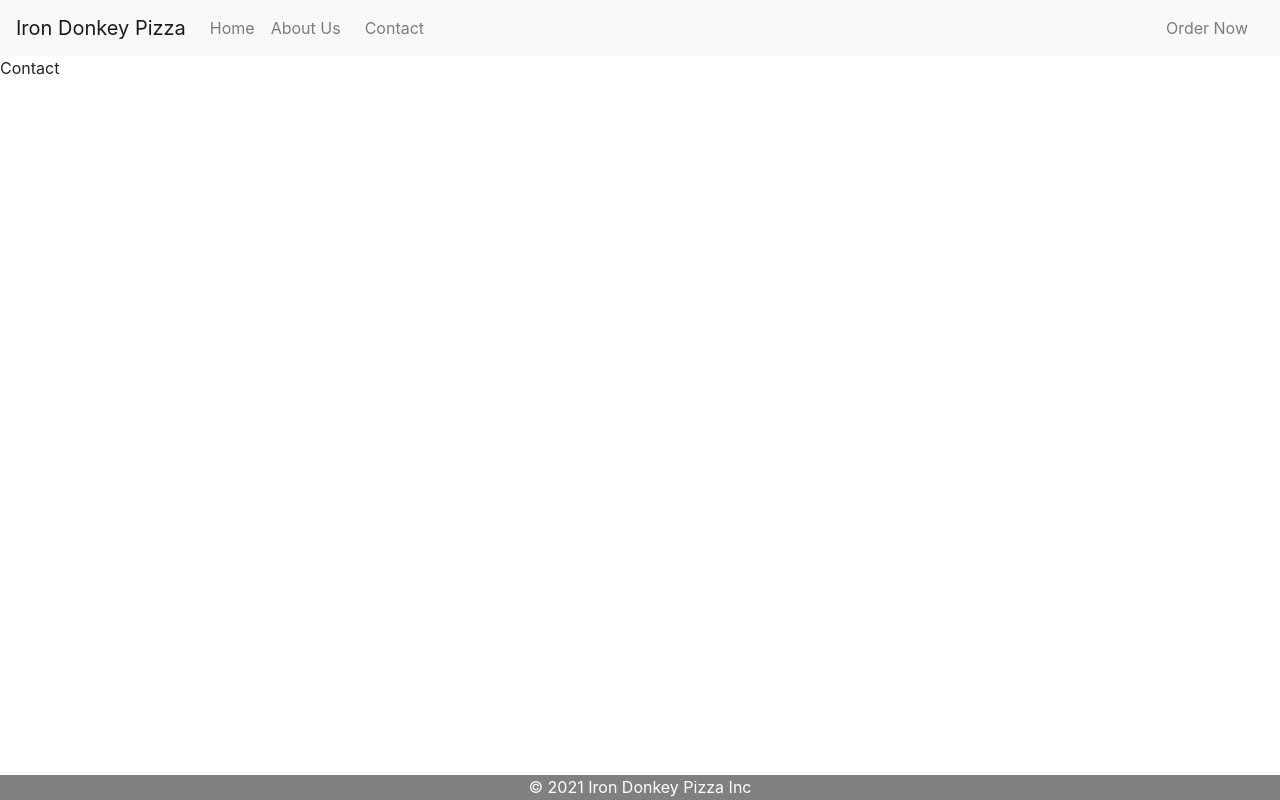
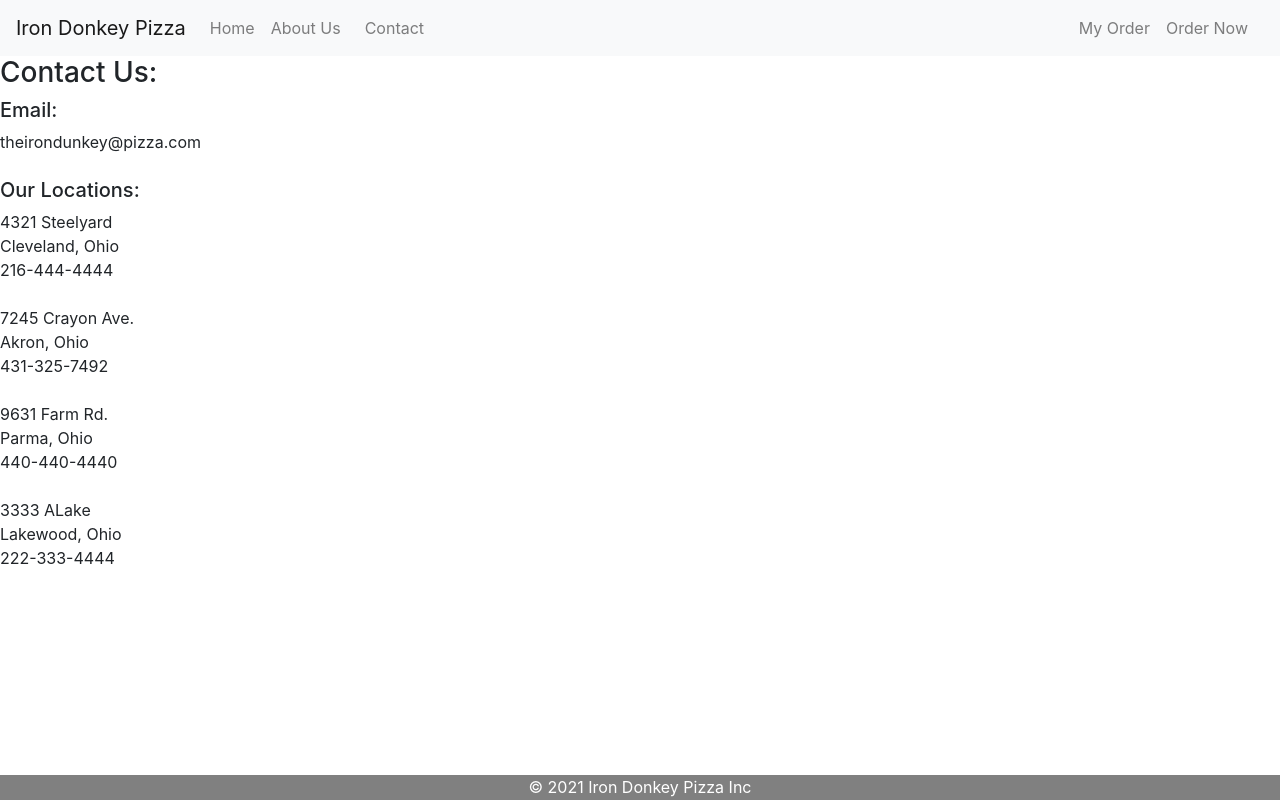
Before and after one commit to AlmuHusan/IronDunkeyPizza, a React (Create React App) app: page /contact in a window 1280 px wide. Built offline with nearby package versions, Linux system fonts and the light colour scheme.

Commit message:
Updated UI

```diff
--- a/src/About.js
+++ b/src/About.js
@@ -1,5 +1,6 @@
 import './App.css';
 import React from 'react';
+import pic from './donkey.jpg';
 class About extends React.Component{
 
   constructor(props) {
@@ -24,7 +25,16 @@ class About extends React.Component{
 
   return (
 
-    <div>About</div>
+    <div>
+      <h3>About Us:</h3>
+      <img
+
+      style={{width: 400, height: 400,maxWidth: "400"}}
+      src={pic}
+      alt="First slide"
+    />
+    <p>Iron Donkey Pizza is a noble pizza place with our humble beginings starting at downtown Cleveland  </p>
+    </div>
     );
 
   }
--- a/src/App.js
+++ b/src/App.js
@@ -5,6 +5,7 @@ import Order from './Order.js';
 import Home from './Home.js';
 import About from './About';
 import Contact from './Contact';
+import MyOrder from './MyOrder';
 import { BrowserRouter as Router, Route, Switch, Link } from 'react-router-dom';
 import 'bootstrap/dist/css/bootstrap.min.css';
 
@@ -42,13 +43,16 @@ class App extends React.Component{
           <Nav.Link href="contact" className="mr-sm-2">Contact</Nav.Link>
         </Nav>
         <Nav className="mr-sm-2">
+        <Nav.Link href="myorder" id="myorder" className="ml-auto ">My Order</Nav.Link>
         <Nav.Link href="order" id="order" className="ml-auto ">Order Now</Nav.Link>
         </Nav>
+
       </Navbar.Collapse>
   </Navbar>
     <Router>
     <Switch>
       <Route path="/order" component={Order} />
+      <Route path="/myorder" component={MyOrder} />
       <Route path="/about" component={About} />
       <Route path="/contact" component={Contact} />
       <Route exact path="/" component={() => <Home />} />
--- a/src/Contact.js
+++ b/src/Contact.js
@@ -24,7 +24,29 @@ class Contact extends React.Component{
 
   return (
 
-    <div>Contact</div>
+    <div>
+      <h3>Contact Us:</h3>
+      <h5>Email:</h5>
+      <div>theirondunkey@pizza.com</div>
+      <br/>
+      <h5>Our Locations:</h5>
+
+      <div>4321 Steelyard </div>
+      <div>Cleveland, Ohio</div>
+      <div> 216-444-4444</div>
+      <br/>
+      <div>7245 Crayon Ave. </div>
+      <div>Akron, Ohio</div>
+      <div> 431-325-7492</div>
+      <br/>
+      <div>9631 Farm Rd. </div>
+      <div>Parma, Ohio</div>
+      <div> 440-440-4440</div>
+      <br/>
+      <div>3333 ALake </div>
+      <div>Lakewood, Ohio</div>
+      <div> 222-333-4444</div>
+    </div>
     );
 
   }
--- /dev/null
+++ b/src/MyOrder.js
@@ -0,0 +1,35 @@
+import React from 'react';
+class MyOrder extends React.Component{
+
+    constructor(props) {
+            super(props);
+            this.state = {
+                loaded: false,
+                regions: 'All Region',
+
+            };
+
+
+        }
+        componentDidMount = async () => {
+            this.setState({ loaded: true })
+        }
+
+
+
+    render(){
+
+
+
+    return (
+
+      <div>
+        <h3>My Orders:</h3>
+
+      </div>
+      );
+
+    }
+  }
+
+export default MyOrder;
```
